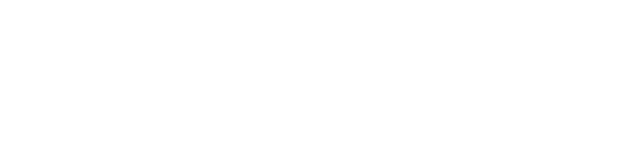
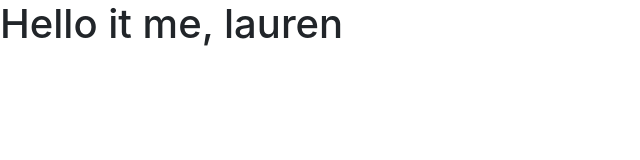
Before and after one commit to maliklau/lau.cel.mal, a website: page website/src/index.html in a window 1280 px wide. Shown: the whole page, without its empty margins (0-640 px from the left). Drawn offline with nearby package versions, Linux system fonts and the light colour scheme; a web font is replaced by a local one.

Commit message:
trying to get stuff to show up

```diff
--- a/website/src/index.html
+++ b/website/src/index.html
@@ -15,6 +15,7 @@
     <title>Lauren's Website</title>
   </head>
   <body>
+    <h1>Hello it me, lauren</h1>
     <div id="root"></div>
   </body>
 </html>
```
